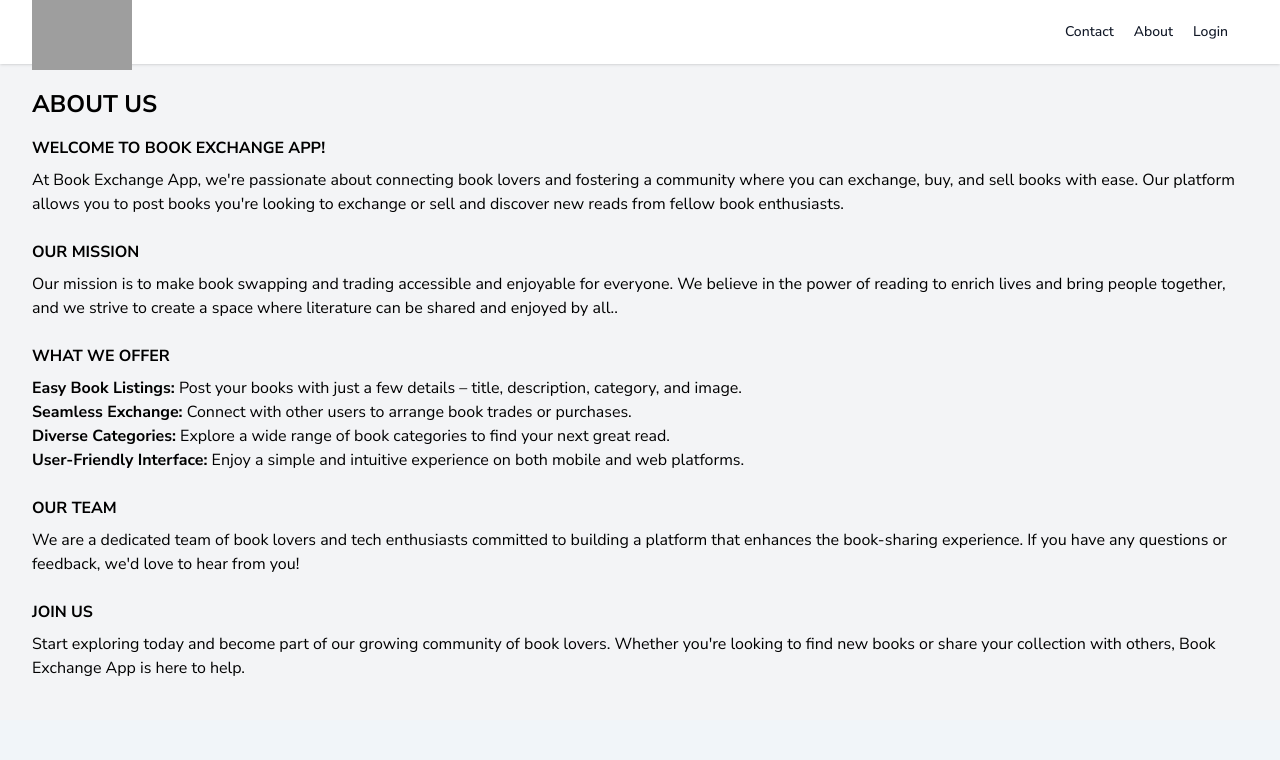
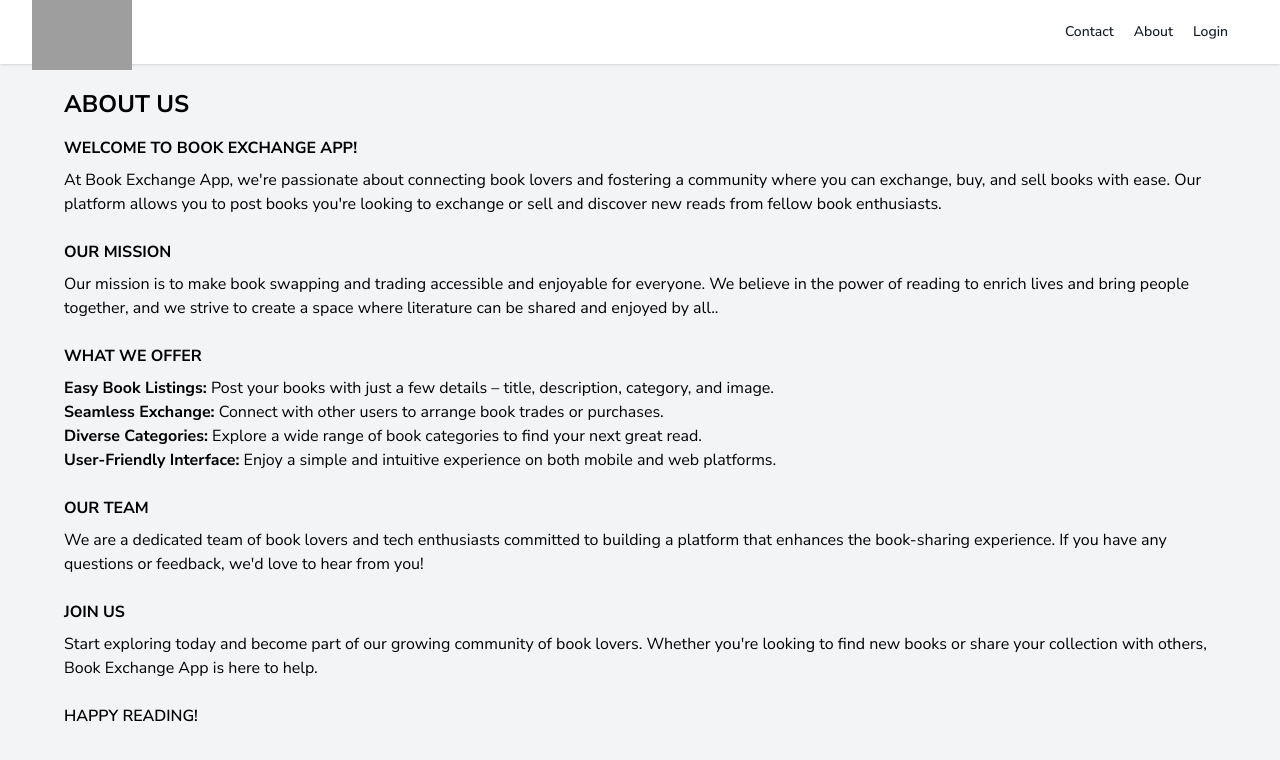
Before and after one commit to asif512/Book_Exchange_App_FYP, a Nuxt app: page /About in a window 1280 px wide. Shown: the top 760 px of the page. Built offline with nearby package versions, Linux system fonts and the light colour scheme; no server answers; the database is empty; grey boxes are pictures that could not be loaded.

Commit message:
ui changes

```diff
--- a/pages/About.vue
+++ b/pages/About.vue
@@ -1,7 +1,7 @@
 <template>
   <div class="about-page">
     <Header></Header>
-    <div class="mx-auto max-w-7xl px-2 sm:px-6 lg:px-8 pb-10 pt-6">
+    <div class="mx-auto max-w-7xl px-2 sm:px-6 lg:px-16 pb-10 pt-6">
       <h2 class="font-bold uppercase text-2xl mb-4">About us</h2>
       <h2 class="font-bold uppercase mt-2">Welcome to Book Exchange App!</h2>
       <p class="mt-2">At Book Exchange App, we're passionate about connecting book lovers and fostering a
@@ -30,6 +30,7 @@
       <p class="mt-2">Start exploring today and become part of our growing community of book lovers. Whether you're
         looking to find new books or share your collection with others, Book Exchange App is here to help.</p>
 
+        <h2 class="uppercase font-semibold mt-6">Happy Reading!</h2>
     </div>
   </div>
 </template>
--- a/pages/Contact.vue
+++ b/pages/Contact.vue
@@ -1,7 +1,7 @@
 <template>
   <div class="contact-page">
     <Header></Header>
-    <div class="mx-auto max-w-7xl px-2 sm:px-6 lg:px-8 pb-10 pt-6">
+    <div class="mx-auto max-w-7xl px-2 sm:px-6 lg:px-16 pb-10 pt-6">
       <h2 class="font-bold uppercase text-2xl mb-4">Contact us</h2>
       <h2 class="font-bold uppercase mt-2">We’re Here to Help!</h2>
       <p class="mt-2">Have questions, feedback, or need assistance? Feel free to reach out to us through any of the
```
